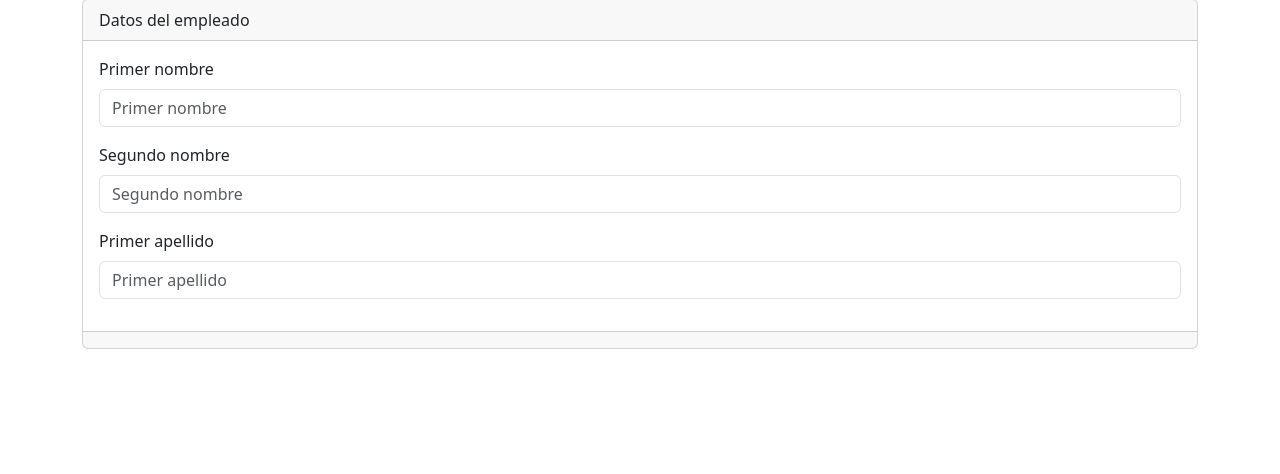
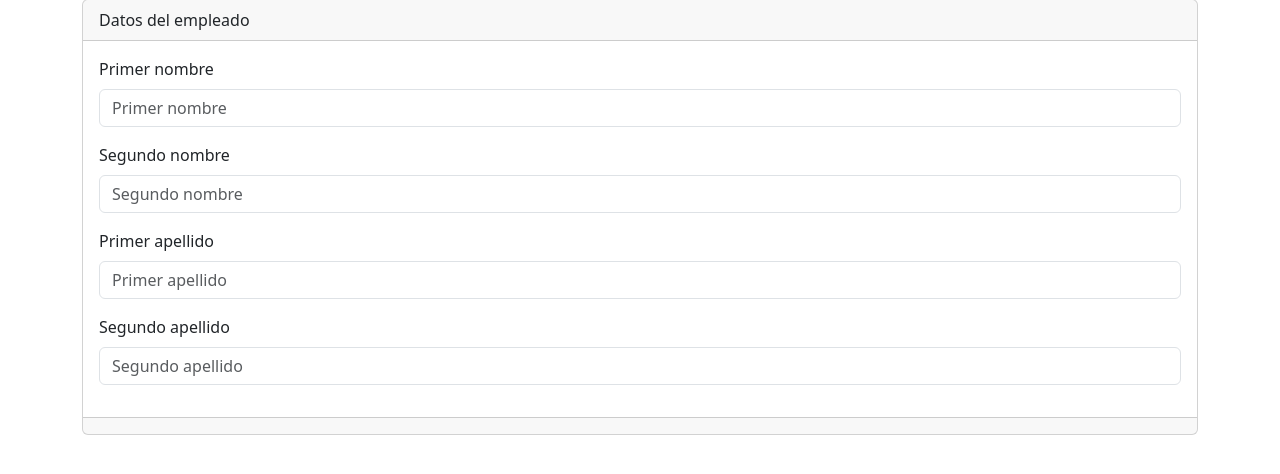
Before and after one commit to Eduardoo05/php-App-register, a PHP site: page /practicos/secciones/empleados/crear.php in a window 1280 px wide. Shown: the part 81-555 px from the top of the page. Run offline with PHP 8.4, Linux system fonts and the light colour scheme.

Commit message:
se agrego el primer y segundo apellido

```diff
--- a/secciones/empleados/crear.php
+++ b/secciones/empleados/crear.php
@@ -45,6 +45,19 @@
 
     </div>
 
+    <div class="mb-3">
+        <label for="segundopellido" class="form-label">Segundo apellido</label>
+        <input
+            type="text"
+            class="form-control"
+            name="segundoapellido"
+            id="segundoapellido"
+            aria-describedby="helpId"
+            placeholder="Segundo apellido"
+        />
+
+    </div>
+
 
 
     </div>
```
